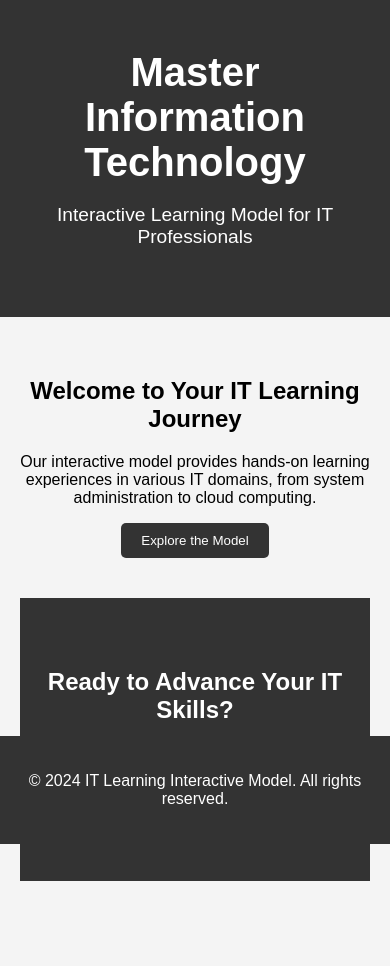
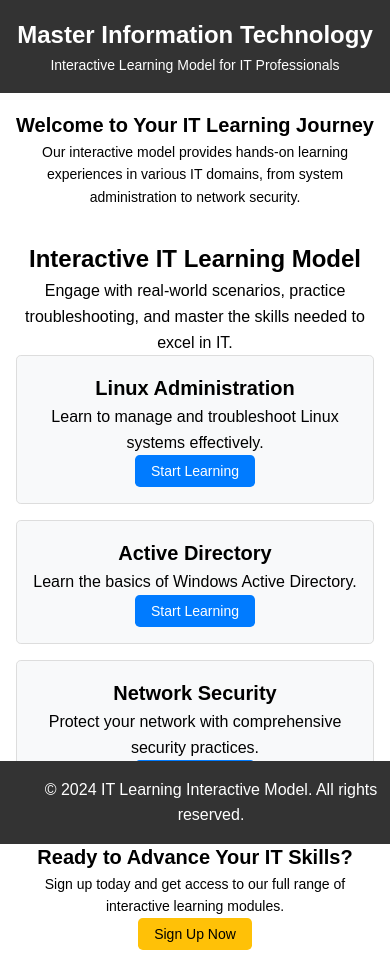
Before and after one commit to T3chfuzion/InteractivePlatform, a plain HTML site: page index.html in a window 390 px wide. Before the commit the page ends 941 px from the top, so only its background shows below. Drawn offline with Linux system fonts and the light colour scheme.

Commit message:
linux update

```diff
--- a/index.html
+++ b/index.html
@@ -14,8 +14,7 @@
     <main>
         <section id="intro">
             <h2>Welcome to Your IT Learning Journey</h2>
-            <p>Our interactive model provides hands-on learning experiences in various IT domains, from system administration to cloud computing.</p>
-            <button onclick="scrollToModel()">Explore the Model</button>
+            <p>Our interactive model provides hands-on learning experiences in various IT domains, from system administration to network security.</p>
         </section>
         <section id="model" class="hidden">
             <h2>Interactive IT Learning Model</h2>
@@ -24,7 +23,7 @@
                 <div class="scenario">
                     <h3>Linux Administration</h3>
                     <p>Learn to manage and troubleshoot Linux systems effectively.</p>
-                    <button onclick="startScenario('Linux Administration')">Start Learning</button>
+                    <button onclick="location.href='./linux/linux.html'">Start Learning</button>
                 </div>
                 <div class="scenario">
                     <h3>Active Directory</h3>
--- a/linux/linuxstyles.css
+++ /dev/null
@@ -1,41 +0,0 @@
-body {
-    font-family: Arial, sans-serif;
-    background-color: #f4f4f4;
-    margin: 0;
-    padding: 0;
-    display: flex;
-    flex-direction: column;
-    align-items: center;
-}
-
-header {
-    background-color: #333;
-    color: white;
-    padding: 20px;
-    width: 100%;
-    text-align: center;
-}
-
-main {
-    background-color: white;
-    padding: 20px;
-    border-radius: 5px;
-    box-shadow: 0 0 10px rgba(0, 0, 0, 0.1);
-    margin-top: 20px;
-    width: 80%;
-    max-width: 600px;
-}
-
-button {
-    background-color: #333;
-    color: white;
-    padding: 10px 20px;
-    border: none;
-    border-radius: 5px;
-    cursor: pointer;
-    margin: 5px;
-}
-
-button:hover {
-    background-color: #555;
-}
--- /dev/null
+++ b/linux/styles.css
@@ -0,0 +1,90 @@
+/* Reset some default styles */
+body, h1, h2, p, button {
+    margin: 0;
+    padding: 0;
+    box-sizing: border-box;
+}
+
+body {
+    font-family: Arial, sans-serif;
+    line-height: 1.6;
+}
+
+header {
+    background: #333;
+    color: #fff;
+    padding: 1rem;
+    text-align: center;
+}
+
+header h1 {
+    font-size: 2rem;
+}
+
+header p {
+    font-size: 1rem;
+}
+
+main {
+    padding: 1rem;
+}
+
+#intro, #question-section {
+    text-align: center;
+}
+
+#intro h2, #question-section h2 {
+    font-size: 1.5rem;
+}
+
+#intro p, #question-section p {
+    font-size: 1rem;
+}
+
+button {
+    background-color: #007bff;
+    border: none;
+    color: white;
+    padding: 0.5rem 1rem;
+    font-size: 1rem;
+    cursor: pointer;
+    border-radius: 0.3rem;
+    margin: 0.5rem; /* Add margin for spacing between buttons */
+    display: inline-block; /* Ensure buttons are inline but respect margins */
+}
+
+footer {
+    background: #333;
+    color: #fff;
+    text-align: center;
+    padding: 1rem;
+    position: fixed;
+    width: 100%;
+    bottom: 0;
+}
+
+.hidden {
+    display: none;
+}
+
+/* Responsive Styles */
+@media (max-width: 768px) {
+    button {
+        font-size: 0.875rem;
+    }
+}
+
+@media (max-width: 480px) {
+    header h1 {
+        font-size: 1.5rem;
+    }
+
+    header p, #intro p, #question-section p {
+        font-size: 0.875rem;
+    }
+
+    button {
+        font-size: 0.875rem;
+        padding: 0.4rem 0.8rem; /* Adjust padding for smaller screens */
+    }
+}
--- a/styles.css
+++ b/styles.css
@@ -1,85 +1,156 @@
+
+body, h1, h2, h3, p, button {
+    margin: 0;
+    padding: 0;
+    box-sizing: border-box;
+}
+
 body {
     font-family: Arial, sans-serif;
-    margin: 0;
-    padding: 0;
-    background-color: #f4f4f4;
+    line-height: 1.6;
 }
 
 header {
-    background-color: #333;
-    color: white;
+    background: #333;
+    color: #fff;
+    padding: 1rem;
     text-align: center;
-    padding: 50px 20px;
 }
 
 header h1 {
-    margin: 0;
-    font-size: 2.5em;
+    font-size: 2rem;
 }
 
 header p {
-    font-size: 1.2em;
+    font-size: 1rem;
 }
 
 main {
-    padding: 20px;
+    padding: 1rem;
 }
 
-section {
-    margin: 40px 0;
-}
-
-#intro {
+#intro, #model {
     text-align: center;
 }
 
-button {
-    background-color: #333;
-    color: white;
-    padding: 10px 20px;
-    border: none;
-    border-radius: 5px;
-    cursor: pointer;
+#intro h2 {
+    font-size: 1.5rem;
 }
 
-button:hover {
-    background-color: #555;
+#intro p {
+    font-size: 1rem;
+}
+
+#intro button {
+    background-color: #28a745;
+    border: none;
+    color: white;
+    padding: 0.5rem 1rem;
+    font-size: 1rem;
+    cursor: pointer;
+    border-radius: 0.3rem;
+}
+
+#model {
+    margin-top: 2rem;
 }
 
 .scenarios {
     display: flex;
-    justify-content: space-around;
     flex-wrap: wrap;
+    gap: 1rem;
+    justify-content: center;
 }
 
 .scenario {
-    background-color: white;
-    border-radius: 5px;
-    box-shadow: 0 0 10px rgba(0, 0, 0, 0.1);
-    padding: 20px;
-    margin: 10px;
-    width: 30%;
-    min-width: 200px;
+    background: #f8f9fa;
+    border: 1px solid #ddd;
+    border-radius: 0.3rem;
+    padding: 1rem;
+    width: calc(33% - 1rem); /* Adjust width for three columns */
     text-align: center;
+}
+
+.scenario h3 {
+    font-size: 1.25rem;
+}
+
+.scenario p {
+    font-size: 1rem;
+}
+
+.scenario button {
+    background-color: #007bff;
+    border: none;
+    color: white;
+    padding: 0.5rem 1rem;
+    font-size: 1rem;
+    cursor: pointer;
+    border-radius: 0.3rem;
 }
 
 #call-to-action {
     text-align: center;
-    background-color: #333;
-    color: white;
-    padding: 50px 20px;
+    margin-top: 2rem;
 }
 
-.hidden {
-    display: none;
+#call-to-action h2 {
+    font-size: 1.5rem;
+}
+
+#call-to-action p {
+    font-size: 1rem;
+}
+
+#call-to-action button {
+    background-color: #ffc107;
+    border: none;
+    color: black;
+    padding: 0.5rem 1rem;
+    font-size: 1rem;
+    cursor: pointer;
+    border-radius: 0.3rem;
 }
 
 footer {
-    background-color: #333;
-    color: white;
+    background: #333;
+    color: #fff;
     text-align: center;
-    padding: 20px 0;
-    position: absolute;
+    padding: 1rem;
+    position: fixed;
     width: 100%;
     bottom: 0;
 }
+
+/* Responsive Styles */
+@media (max-width: 768px) {
+    .scenario {
+        width: calc(50% - 1rem); /* Adjust width for two columns on smaller screens */
+    }
+}
+
+@media (max-width: 480px) {
+    .scenario {
+        width: 100%; /* Full width for very small screens */
+    }
+
+    header h1 {
+        font-size: 1.5rem;
+    }
+
+    header p {
+        font-size: 0.875rem;
+    }
+
+    #intro h2, #call-to-action h2 {
+        font-size: 1.25rem;
+    }
+
+    #intro p, #call-to-action p {
+        font-size: 0.875rem;
+    }
+
+    #intro button, .scenario button, #call-to-action button {
+        font-size: 0.875rem;
+    }
+}
```
Also changed, not shown: linux/linux-administration.html (deleted, +0 -24 lines), linux/linux.html (added, +27 -0 lines), linux/linuxscripts.js (deleted, +0 -92 lines), linux/scripts.js (added, +132 -0 lines).
